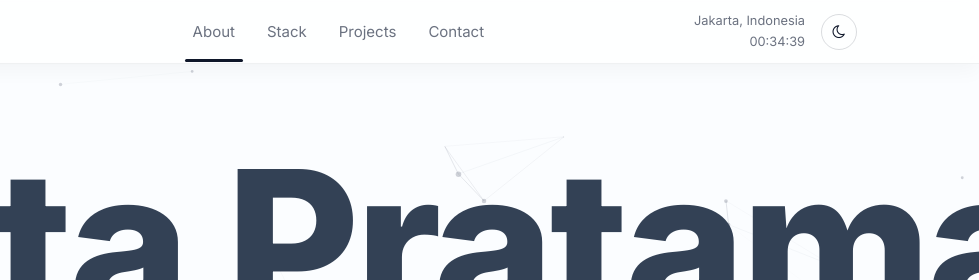
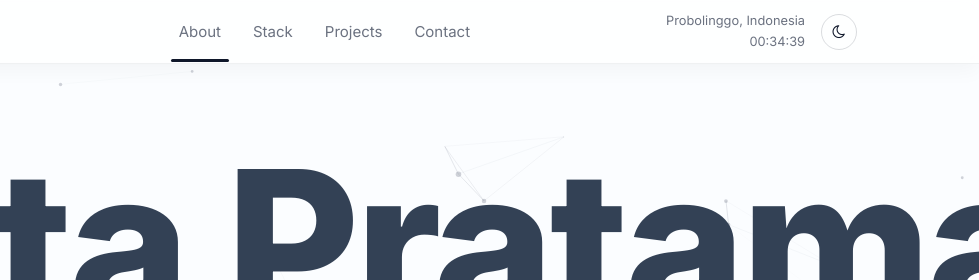
Before and after one commit to Okta-Pratama/Okta-Pratama.github.io, a plain HTML site: page index.html in a window 1280 px wide. Shown: the top 280 px of the page, 301-1280 px from the left. Drawn offline with nearby package versions, Linux system fonts and the light colour scheme.

Commit message:
fix: use Probolinggo, Indonesia as the single location everywhere
The header said "Jakarta, Indonesia" while the hero, keywords and
JSON-LD said Probolinggo. Visible location text now comes from
config.js (with Probolinggo as the HTML fallback).

```diff
--- a/index.html
+++ b/index.html
@@ -27,7 +27,7 @@
   <meta property="twitter:description" content="Portfolio of Okta Pratama, an experienced Website Developer focused on building clean, fast, and accessible websites using modern frontend technologies.">
   <meta property="twitter:image" content="https://okta-pratama.github.io/OPB.png">
 
-  <!-- JSON-LD Structured Data -->
+  <!-- JSON-LD Structured Data (keep name, role and location in sync with config.js) -->
   <script type="application/ld+json">
   {
     "@context": "https://schema.org",
@@ -75,7 +75,7 @@
 
           <div class="header-actions d-flex align-items-center">
             <div class="time-location mr-3">
-              <div class="location">Jakarta, Indonesia</div>
+              <div class="location" data-config-text="location">Probolinggo, Indonesia</div>
               <div class="time" id="time">00:00:00</div>
             </div>
             <button id="theme-toggle" class="theme-toggle mr-3" aria-label="Toggle dark mode">
@@ -111,7 +111,7 @@
                 <span class="sep">•</span>
                 <span class="role">Game Artist</span>
                 <span class="sep hide-mobile">•</span>
-                <span class="location-sm block-mobile">Probolinggo, Indonesia</span>
+                <span class="location-sm block-mobile" data-config-text="location">Probolinggo, Indonesia</span>
               </div>
 
             </div>
```
